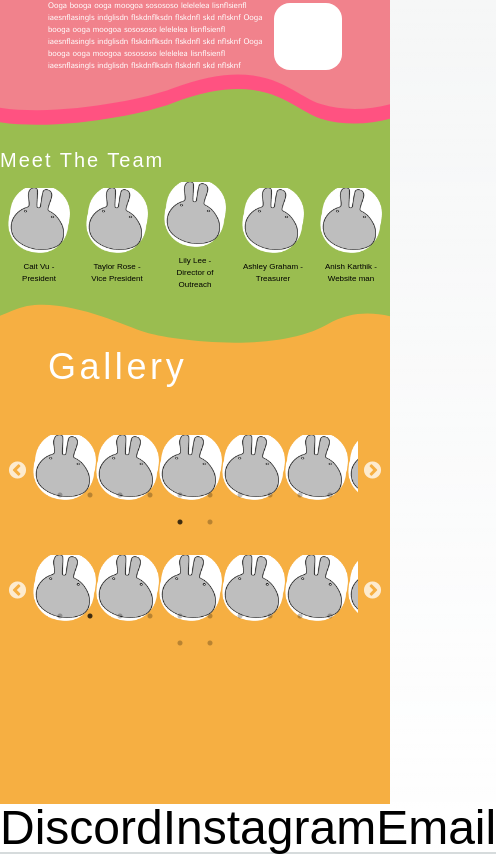
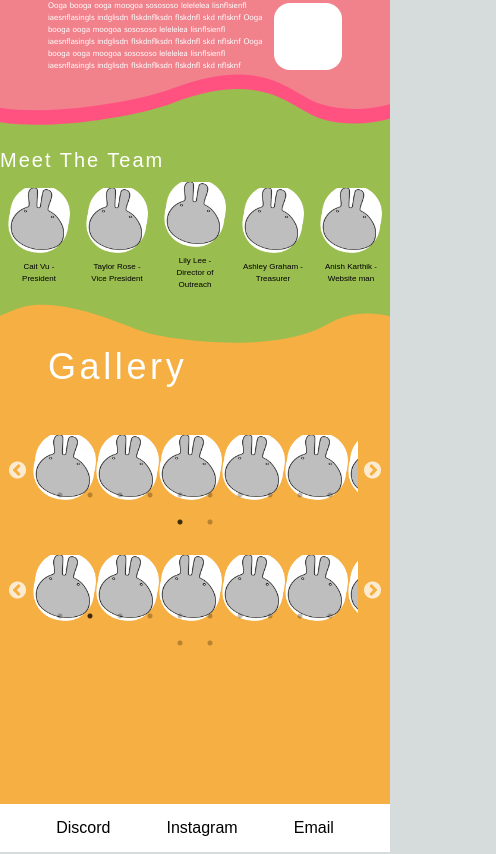
Before and after one commit to anishfish2/ArtEtcWebsiteV3, a Next.js app in the folder art-etc-website/: page / in a window 390 px wide. Shown: the part 2823-3677 px from the top of the page, 496 px wide, since content can reach past the window. Built offline with nearby package versions, Linux system fonts and the light colour scheme; a web font is replaced by a local one.

Commit message:
Fixed font size of contact links

```diff
--- a/art-etc-website/app/page.tsx
+++ b/art-etc-website/app/page.tsx
@@ -283,7 +283,7 @@ export default function Home() {
           <ImageSlider2 />
         </div>
       </div>
-      <div className="mt-44 w-screen h-12 flex text-5xl items-center justify-evenly bg-white">
+      <div className="mt-44 w-screen h-12 flex text-md sm:text-5xl items-center justify-evenly bg-white">
         <a href="https://discord.gg/pE7zmZSJ46">Discord</a>
         <a href="https://www.instagram.com/tamuartetc/">Instagram</a>
         <a href="mailto:artetc.tamu@gmail.com">Email</a>
```
